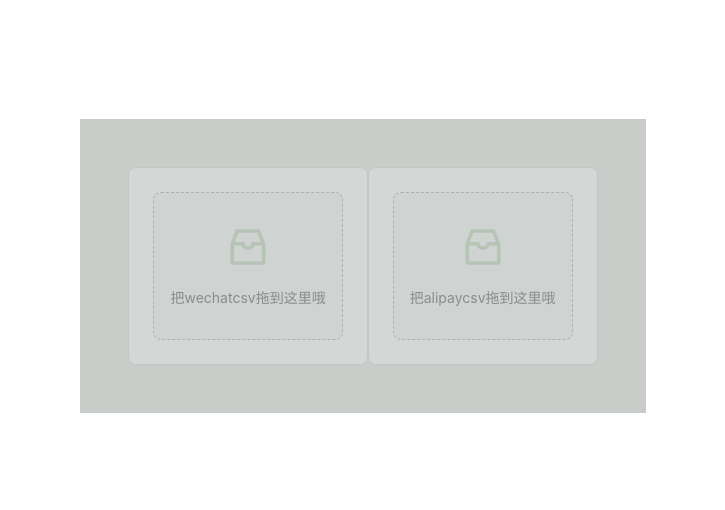
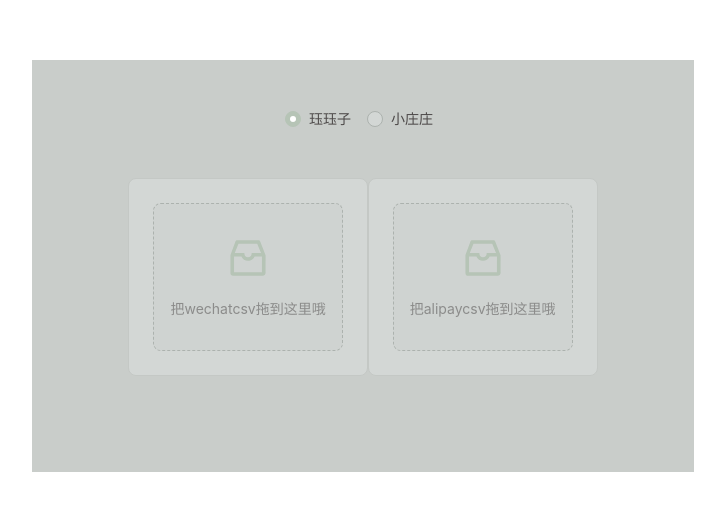
Before and after one commit to bj518/bill-transform, a React (Vite) app: page /#/ in a window 1280 px wide. Shown: the part 134-644 px from the top of the page, without its empty margins (277-1002 px from the left). Built offline with nearby package versions, Linux system fonts and the light colour scheme.

Commit message:
feat: default user

```diff
--- a/src/App.tsx
+++ b/src/App.tsx
@@ -1,7 +1,9 @@
 import { ConfigProvider, Layout } from "antd";
 import "./App.css";
-import { CSVTransformer } from "./CSVTransformer";
+import { CSVTransformer } from "./components/CSVTransformer";
 import { Content } from "antd/es/layout/layout";
+import MyProvider from "./context";
+import { UserSelect } from "./components/userSelect";
 
 function App() {
   const theme = {
@@ -19,9 +21,12 @@ function App() {
     <>
       <ConfigProvider theme={theme}>
         <Layout>
-          <Content>
-            <CSVTransformer></CSVTransformer>
-          </Content>
+          <MyProvider>
+            <Content style={{ padding: "48px" }}>
+              <UserSelect></UserSelect>
+              <CSVTransformer></CSVTransformer>
+            </Content>
+          </MyProvider>
         </Layout>
       </ConfigProvider>
     </>
--- a/src/CSVTransformer/UploadFileBox.tsx
+++ b/src/components/CSVTransformer/UploadFileBox.tsx
@@ -2,17 +2,21 @@ import { InboxOutlined } from "@ant-design/icons";
 import type { UploadProps } from "antd";
 import { Upload } from "antd";
 import Papa, { ParseResult } from "papaparse";
-import React from "react";
+import React, { useContext } from "react";
+import { MyContext } from "../../context";
 import { UploadType, aliHandler, configs, parseConfigs, title } from "./config";
+import { isEmpty } from "lodash";
 const { Dragger } = Upload;
 
 const UploadFileBox: React.FC<{ type: UploadType }> = ({ type }) => {
   const config = configs[type];
   const parseConfig = parseConfigs[type];
+  const { value: name } = useContext(MyContext);
 
   const formatHandler = (data: string[][]) => {
     return data
       .filter((_, index) => index >= config.startIndex)
+      .filter((row) => !isEmpty(row[0]))
       .map((value) => {
         return [
           value[config.nameIdx],
@@ -20,6 +24,7 @@ const UploadFileBox: React.FC<{ type: UploadType }> = ({ type }) => {
           value[config.valueIndex],
           ...new Array(4).fill(null),
           value[config.typeIdx],
+          name,
         ];
       });
   };
@@ -27,6 +32,8 @@ const UploadFileBox: React.FC<{ type: UploadType }> = ({ type }) => {
   function handleDownloadCSV(data: string[][], name: string) {
     const csv = Papa.unparse(data);
     const blob = new Blob([csv], { type: "text/csv" });
+
+    name = type === "wechat" ? name : `alipay${data[1][1]}.csv`;
 
     const link = document.createElement("a");
     link.href = URL.createObjectURL(blob);
@@ -39,7 +46,6 @@ const UploadFileBox: React.FC<{ type: UploadType }> = ({ type }) => {
 
   const onParseSuccess = (res: ParseResult<string[]>, name: string) => {
     const { data } = res;
-    console.log(res);
 
     let expectedData = type === "wechat" ? data : aliHandler(data);
     expectedData = [...formatHandler(expectedData)];
--- a/src/CSVTransformer/config.ts
+++ b/src/components/CSVTransformer/config.ts
@@ -44,6 +44,7 @@ export const title = [
   "金额",
   ...new Array(stepLength).fill(null),
   "类型",
+  "成员",
 ];
 
 export const aliHandler = (data: string[][]) => {
--- /dev/null
+++ b/src/components/userSelect/constants.ts
@@ -0,0 +1 @@
+export const members = ["珏珏子", "小庄庄"];
--- /dev/null
+++ b/src/components/userSelect/index.tsx
@@ -0,0 +1,23 @@
+import { Radio, RadioChangeEvent } from "antd";
+import { useContext } from "react";
+import { MyContext } from "../../context";
+import { members } from "./constants";
+
+export const UserSelect = () => {
+  const onChange = (e: RadioChangeEvent) => {
+    updateValue(e.target.value);
+  };
+  // eslint-disable-next-line @typescript-eslint/ban-ts-comment
+  // @ts-ignore
+  const { value, updateValue } = useContext(MyContext);
+
+  return (
+    <Radio.Group onChange={onChange} value={value}>
+      {members.map((m) => (
+        <Radio key={m} value={m}>
+          {m}
+        </Radio>
+      ))}
+    </Radio.Group>
+  );
+};
--- /dev/null
+++ b/src/context/index.tsx
@@ -0,0 +1,19 @@
+import { ReactNode, createContext, useState } from "react";
+
+export const MyContext = createContext({
+  value: "珏珏子",
+});
+
+const MyProvider = ({ children }: { children: ReactNode }) => {
+  const [contextValue, setContextValue] = useState<string>("珏珏子");
+
+  const contextData = {
+    value: contextValue,
+    updateValue: setContextValue,
+  };
+
+  return (
+    <MyContext.Provider value={contextData}>{children}</MyContext.Provider>
+  );
+};
+export default MyProvider;
```
Also changed, not shown: src/components/CSVTransformer/index.tsx (renamed from src/CSVTransformer/index.tsx).
